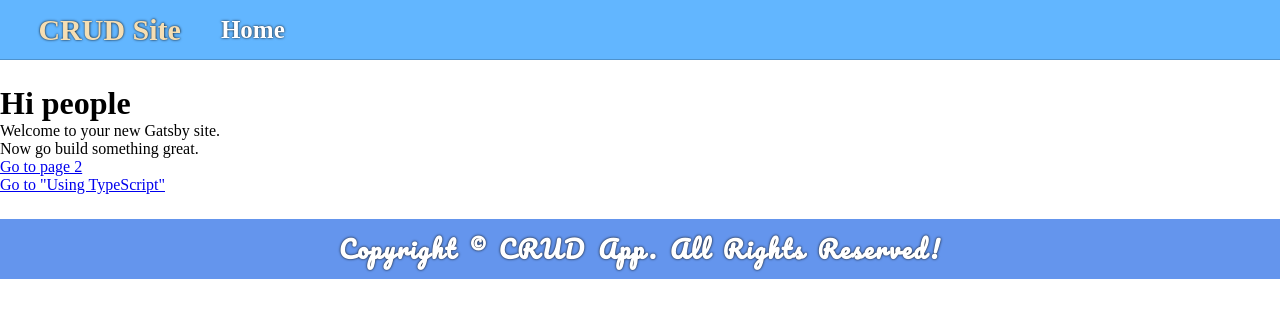
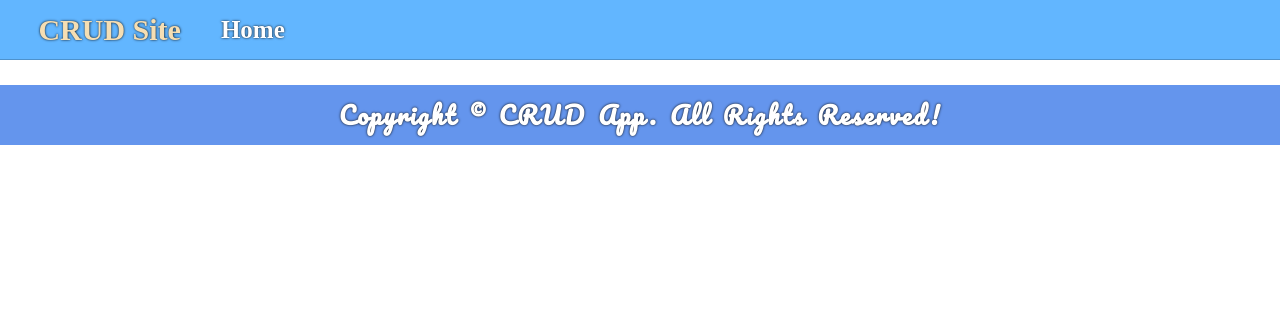
Before and after one commit to faraasat/crud-app, a Gatsby site: page / in a window 1280 px wide. Built offline with nearby package versions, Linux system fonts and the light colour scheme; Gatsby itself is replaced by a stand-in of ours; a web font is replaced by a local one.

Commit message:
Updated Index Page

```diff
--- /dev/null
+++ b/src/pages/index.styles.css
@@ -0,0 +1,3 @@
+.crud-page__index {
+  padding: 20px 10vw;
+}
--- a/src/pages/index.tsx
+++ b/src/pages/index.tsx
@@ -1,20 +1,14 @@
 import * as React from "react"
-import { Link } from "gatsby"
-import { StaticImage } from "gatsby-plugin-image"
 import Layout from "../components/layout/layout.component"
 import SEO from "../components/seo"
 
-const IndexPage = () => (
-  <Layout>
-    <SEO title="Home" />
-    <h1>Hi people</h1>
-    <p>Welcome to your new Gatsby site.</p>
-    <p>Now go build something great.</p>
-    <p>
-      <Link to="/page-2/">Go to page 2</Link> <br />
-      <Link to="/using-typescript/">Go to "Using TypeScript"</Link>
-    </p>
-  </Layout>
-)
+const IndexPage = () => {
+  return (
+    <Layout>
+      <SEO title="Index Page" />
+      <div className="crud-page__index"></div>
+    </Layout>
+  )
+}
 
 export default IndexPage
```
